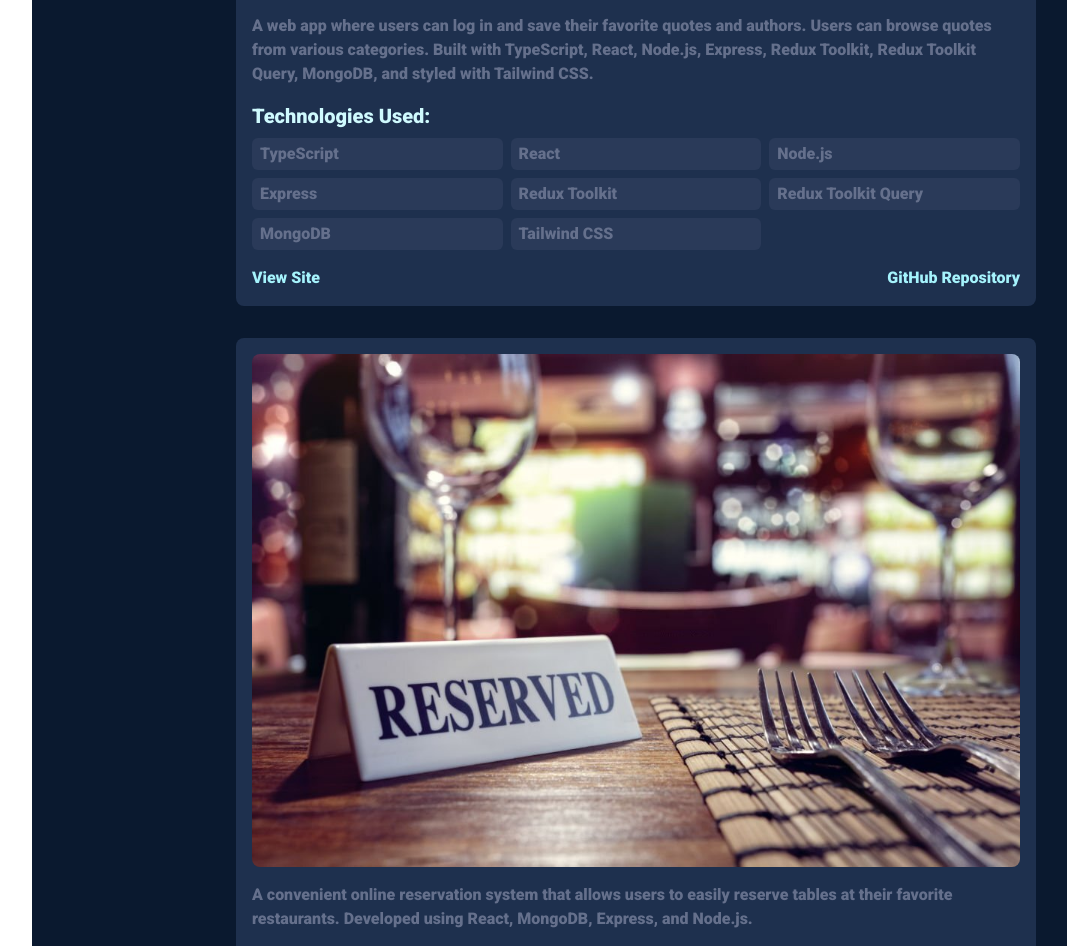
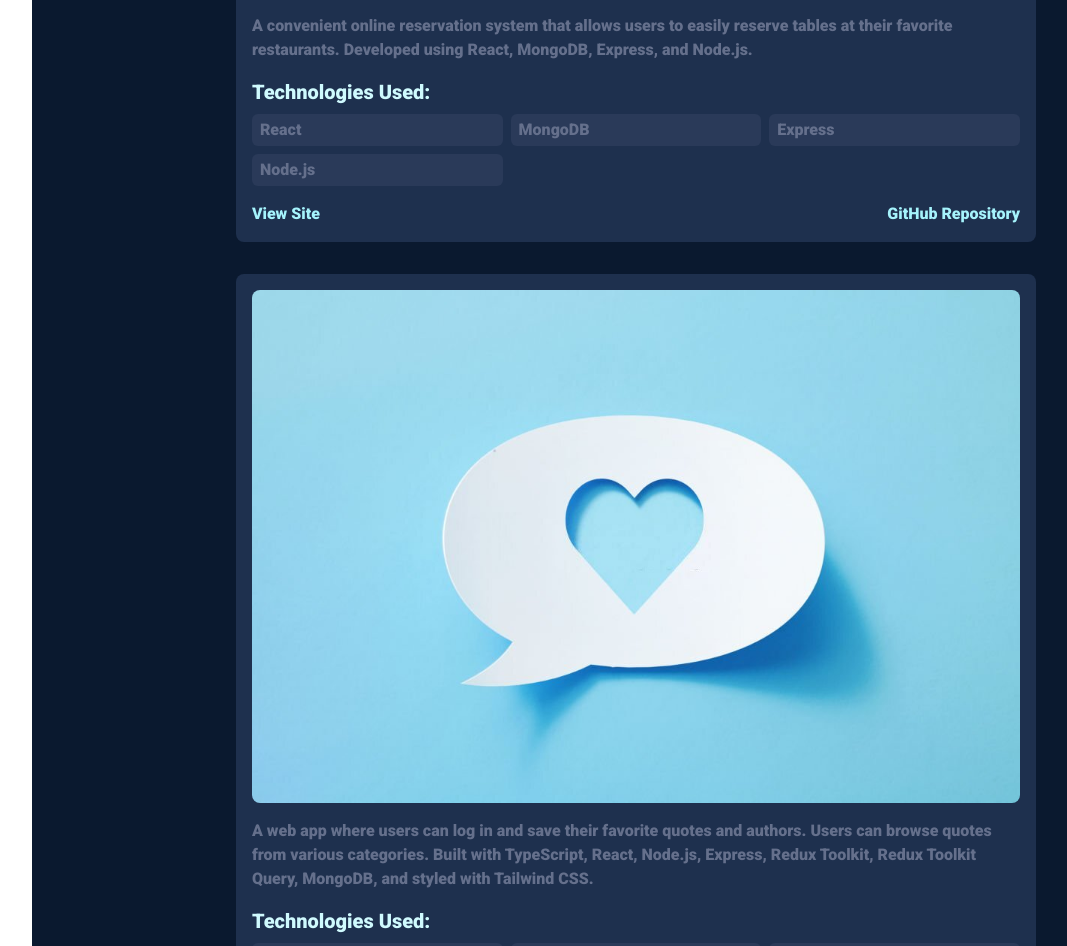
Before and after one commit to bettjesse/version2-portfolio, a Next.js app: page / in a window 1280 px wide. Shown: the part 3586-4532 px from the top of the page, without its empty margins (40-1107 px from the left). Built offline with nearby package versions, Linux system fonts and the light colour scheme.

Commit message:
Update page.tsx

```diff
--- a/app/(root)/page.tsx
+++ b/app/(root)/page.tsx
@@ -55,14 +55,7 @@ export default function Home() {
   liveLink: 'https://bett-lms.vercel.app/',
   githubRepo: 'https://github.com/bettjesse/learning-management-system',
     },
-    {
-      name: 'Favorite Quotes',
-      description: 'A web app where users can log in and save their favorite quotes and authors. Users can browse quotes from various categories. Built with TypeScript, React, Node.js, Express, Redux Toolkit, Redux Toolkit Query, MongoDB, and styled with Tailwind CSS.',
-      image: '/quote.jpg',
-      technologies: ['TypeScript', 'React', 'Node.js', 'Express', 'Redux Toolkit', 'Redux Toolkit Query', 'MongoDB', 'Tailwind CSS'],
-      liveLink: 'https://quotes-0a4v.onrender.com',
-      githubRepo: 'https://github.com/bettjesse/favorite-quotes',
-    },
+
     {
       name: 'Table Reservation System',
       description: 'A convenient online reservation system that allows users to easily reserve tables at their favorite restaurants. Developed using React, MongoDB, Express, and Node.js.',
@@ -70,6 +63,14 @@ export default function Home() {
       technologies: ['React', 'MongoDB', 'Express', 'Node.js'],
       liveLink: 'https://table-mate.onrender.com/',
       githubRepo: 'https://github.com/bettjesse/table-reservation',
+    },
+{
+      name: 'Favorite Quotes',
+      description: 'A web app where users can log in and save their favorite quotes and authors. Users can browse quotes from various categories. Built with TypeScript, React, Node.js, Express, Redux Toolkit, Redux Toolkit Query, MongoDB, and styled with Tailwind CSS.',
+      image: '/quote.jpg',
+      technologies: ['TypeScript', 'React', 'Node.js', 'Express', 'Redux Toolkit', 'Redux Toolkit Query', 'MongoDB', 'Tailwind CSS'],
+      liveLink: 'https://quotes-0a4v.onrender.com',
+      githubRepo: 'https://github.com/bettjesse/favorite-quotes',
     },
     {
       name: 'Pokemon Search',
```
